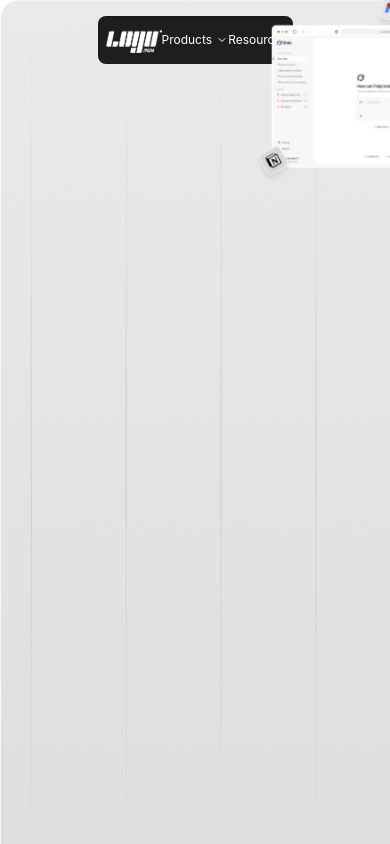
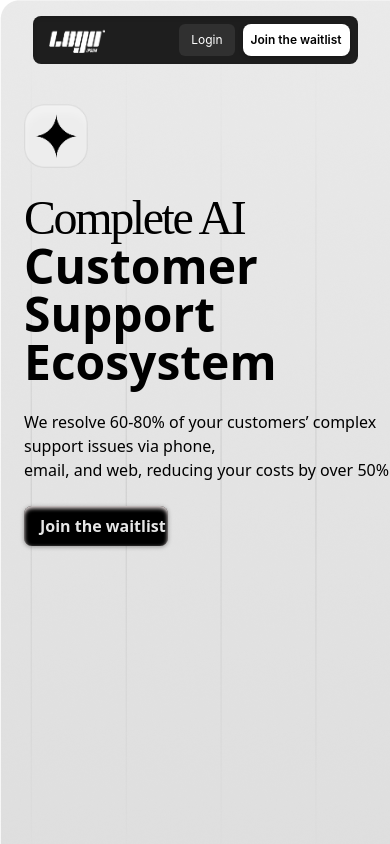
Before and after one commit to janakshukla/Dayui, a React (Vite) app: page /day7 in a window 390 px wide. Built offline with nearby package versions, Linux system fonts and the light colour scheme.

Commit message:
add: implement Day7 page with Hero and Navbar components, including new assets and styling updates

```diff
--- a/src/Pages/Home.tsx
+++ b/src/Pages/Home.tsx
@@ -5,6 +5,7 @@ import Day3 from "../assets/day3/day3.png";
 import Day4 from "../assets/day4/day4.png";
 import Day5 from "../assets/day5/day5.png";
 import Day6 from "../assets/day6/day6.png";
+import Day7 from "../assets/day7/day7.png";
 import NavBar from "../components/Home/NavBar";
 import HeroSection from "../components/Home/HeroSection";
 import bgimage from "../assets/Home/hero.png";
@@ -54,6 +55,13 @@ const Home = () => {
       image: Day6,
       link: "/day6",
     },
+    {
+      day: 7,
+      title: "Day7",
+      description: "Grok homepage",
+      image: Day7,
+      link: "/day7",
+    },
   ];
 
   return (
--- a/src/components/day7/Hero.tsx
+++ b/src/components/day7/Hero.tsx
@@ -1,18 +1,33 @@
-
-import heropng from '../../assets/day7/hero.png'
+import heropng from "../../assets/day7/hero.png";
+import Ai from "../../assets/day7/ai.png";
 
 const Hero = () => {
   return (
-    <div className='flex justify-between' >
-        <div>
+    <div className="flex justify-between">
+      <div className="flex flex-col justify-center gap-6 ml-6  sm:ml-20 mt-10">
+        <img className="w-16   " src={Ai} alt="Ai" />
+        <h1 className="text-5xl font-semibold ">
+          <span className=" font-instrument-serif font-extralight tracking-tighter ">
+            Complete AI
+          </span>{" "}
+          <br /> Customer Support <br /> Ecosystem
+        </h1>
+        <p>
+          We resolve 60-80% of your customers’ complex support issues via phone,
+          <br /> email, and web, reducing your costs by over 50%
+        </p>
+        <button className="text-white/90 px-4 text-nowrap w-36 py-2 bg-black shadow-inner shadow-[#FFF5F5]  hover:bg-white/95 drop-shadow-sm drop-shadow-[#00000059] rounded-lg  font-semibold ">
+          Join the waitlist
+        </button>
+      </div>
 
-        </div>
+      <img
+        className="w-1/2 hidden md:block -mt-20 scale-90 -mr-12   "
+        src={heropng}
+        alt="hero image"
+      />
+    </div>
+  );
+};
 
-            <img className='w-1/2 -mt-20 scale-90 -mr-12   ' src={heropng} alt="hero image" />
-
-
-    </div>
-  )
-}
-
-export default Hero
+export default Hero;
--- a/src/components/day7/Navbar.tsx
+++ b/src/components/day7/Navbar.tsx
@@ -4,27 +4,29 @@ import Logo from "../../assets/day7/Logo.png";
 const Navbar = () => {
   return (
     <nav>
-      <div className="w-1/2 relative h-12 m-auto shadow-inner shadow-[#0000001f] bg-black/87 font-inter text-xs mt-4 rounded-lg flex items-center justify-around">
+      <div className=" lg:w-1/2 sm:w-2/3 p-2  w-10/12 relative h-12 m-auto shadow-inner shadow-[#0000001f] bg-black/87 font-inter text-xs mt-4 rounded-lg flex items-center justify-between md:justify-around">
         <img className="w-16" src={Logo} alt="logo" />
-        <p className="  text-white flex items-center-safe gap-1">
+        <p className="  text-white hidden md:flex items-center-safe gap-1">
           Products <ChevronDown size={12} />
         </p>
-        <p className="  text-white flex items-center-safe gap-1">
+        <p className="  text-white hidden md:flex items-center-safe gap-1">
           Resources <ChevronDown size={12} />
         </p>
-        <p className="  text-white flex items-center-safe gap-1">
+        <p className="  text-white hidden md:flex items-center-safe gap-1">
           Integrations <ChevronDown size={12} />
         </p>
-        <p className="  text-white flex items-center-safe gap-1">
+        <p className="  text-white hidden md:flex items-center-safe gap-1">
           More <ChevronDown size={12} />
         </p>
 
-        <button className="bg-[#FFFFFF14] px-3 py-2 text-white  hover:bg-[#FFFFFF30] rounded-md ">
+       <div  >
+       <button className="bg-[#FFFFFF14] px-3 py-2 text-white  hover:bg-[#FFFFFF30] rounded-md ">
           Login
         </button>
-        <button className="text-black px-4 py-2 bg-white  hover:bg-white/95 drop-shadow-sm drop-shadow-[#00000059] rounded-lg  font-semibold ">
+        <button className="text-black px-2 ml-2 lg:px-4 py-2 bg-white  hover:bg-white/95 drop-shadow-sm drop-shadow-[#00000059] rounded-lg  font-semibold ">
           Join the waitlist
         </button>
+       </div>
       </div>
     </nav>
   );
--- a/src/index.css
+++ b/src/index.css
@@ -1,12 +1,12 @@
 @import "tailwindcss";
 @import url('https://fonts.googleapis.com/css2?family=Geist:wght@100..900&display=swap');
 @import url('https://fonts.googleapis.com/css2?family=Geist:wght@100..900&family=Inter:ital,opsz,wght@0,14..32,100..900;1,14..32,100..900&display=swap');
-
+@import url('https://fonts.googleapis.com/css2?family=Geist:wght@100..900&family=Instrument+Sans:ital,wght@0,400..700;1,400..700&family=Instrument+Serif:ital@0;1&family=Inter:ital,opsz,wght@0,14..32,100..900;1,14..32,100..900&display=swap');
 @theme inline {
     --color-Day1-primary: #F5F5F5;
     --font-geist: 'Geist', sans-serif;
     --font-inter: 'Inter', sans-serif;
-
+    --font-instrument-serif: 'Instrument-sans', italic;
 }
 
 
```
Also changed, not shown: src/assets/day7/ai.png (added), src/assets/day7/day7.png (added).
